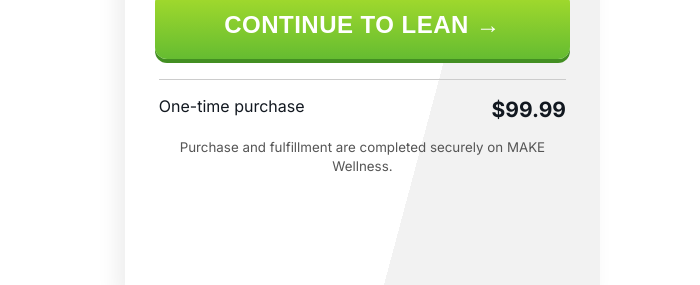
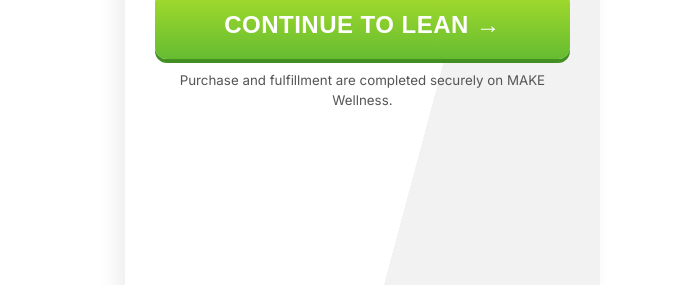
Before and after one commit to codelist99/makelander1, a plain HTML site: page index.html in a window 1280 px wide. Shown: the part 699-984 px from the top of the page, 580-1280 px from the left. Drawn offline with nearby package versions, Linux system fonts and the light colour scheme; a web font is replaced by a local one.

Commit message:
Remove pricing from landing page

```diff
--- a/index.html
+++ b/index.html
@@ -49,7 +49,6 @@
             <label class="consent"><input type="checkbox" required><span>I agree to continue to the official MAKE Wellness store to review or purchase LEAN.</span></label>
             <button class="cta form-cta" type="submit">CONTINUE TO LEAN →</button>
           </form>
-          <div class="price"><span>One-time purchase</span><b>$99.99</b></div>
           <small class="micro">Purchase and fulfillment are completed securely on MAKE Wellness.</small>
         </aside>
       </div>
@@ -117,7 +116,7 @@
 
     <section class="final-cta">
       <div class="wrap final-grid">
-        <div><span class="kicker">UNLEASH YOUR CORE</span><h2>MAKE LEAN</h2><p>A 30-day supply of targeted, naturally derived peptide nutrition.</p><ul class="checklist compact"><li>One-time purchase: $99.99</li><li>Subscribe & save option available</li><li>Official MAKE Wellness fulfillment</li></ul></div>
+        <div><span class="kicker">UNLEASH YOUR CORE</span><h2>MAKE LEAN</h2><p>A 30-day supply of targeted, naturally derived peptide nutrition.</p><ul class="checklist compact"><li>Flexible purchase options available</li><li>Subscribe & save option available</li><li>Official MAKE Wellness fulfillment</li></ul></div>
         <img src="https://makewellnessmedia.b-cdn.net/pdpImages/LEAN/lean-carousel-1.png" alt="MAKE Wellness LEAN">
         <a class="cta jumbo" href="https://makewellness.com/630BA81D95/Shopping/item?itemid=22">SHOP LEAN NOW</a>
       </div>
```
